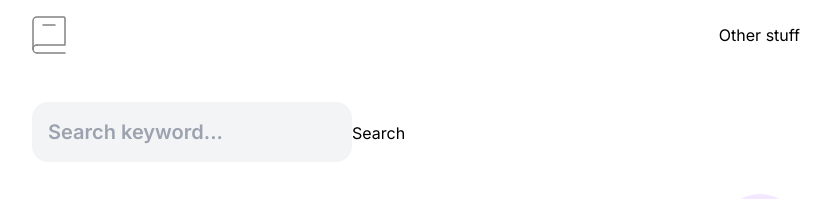
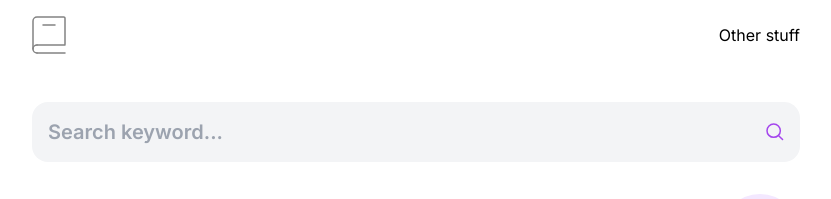
Before and after one commit to dominikrubroeder/dictionary-web-app, a Next.js app: page / in a window 1280 px wide. Shown: the top 199 px of the page, without its empty margins (224-1055 px from the left). Built offline with nearby package versions, Linux system fonts and the light colour scheme.

Commit message:
Fix Search Field

```diff
--- /dev/null
+++ b/src/app/components/SearchIcon.tsx
@@ -0,0 +1,3 @@
+export default function SearchIcon() {
+    return <svg xmlns="http://www.w3.org/2000/svg" width="18" height="18" viewBox="0 0 18 18"><path fill="none" stroke="#A445ED" strokeLinecap="round" strokeLinejoin="round" strokeWidth="1.5" d="m12.663 12.663 3.887 3.887M1 7.664a6.665 6.665 0 1 0 13.33 0 6.665 6.665 0 0 0-13.33 0Z"/></svg>
+}
--- a/src/app/page.tsx
+++ b/src/app/page.tsx
@@ -3,6 +3,7 @@
 import PlayIcon from "@/app/components/PlayIcon";
 import {FormEvent, useState} from "react";
 import {Data, defaultData} from "@/data";
+import SearchIcon from "@/app/components/SearchIcon";
 
 export default function Home() {
     const [searchValue, setSearchValue] = useState<string>('')
@@ -19,16 +20,18 @@ export default function Home() {
 
         const response = await fetch(`https://api.dictionaryapi.dev/api/v2/entries/en/${modifiedSearchValue}`)
         const data = await response.json()
-        setSearchValue(modifiedSearchValue)
+        setSearchValue('')
         setData(data[0])
     }
 
     return (
         <main className="grid content-start gap-8">
             <section>
-                <form onSubmit={(e) => handleSubmit(e, searchValue)}>
-                    <input type="text" placeholder="Search keyword..." className="text-xl font-semibold p-4 rounded-2xl bg-gray-100" value={searchValue} onChange={(e) => setSearchValue(e.target.value)}/>
-                    <button type="submit">Search</button>
+                <form className="relative flex" onSubmit={(e) => handleSubmit(e, searchValue)}>
+                    <input type="text" placeholder="Search keyword..." className="text-xl font-semibold p-4 rounded-2xl bg-gray-100 w-full" value={searchValue} onChange={(e) => setSearchValue(e.target.value)}/>
+                    <button type="submit" className="absolute right-4 top-1/2 -translate-y-1/2" aria-label="Search">
+                        <SearchIcon />
+                    </button>
                 </form>
             </section>
 
```
